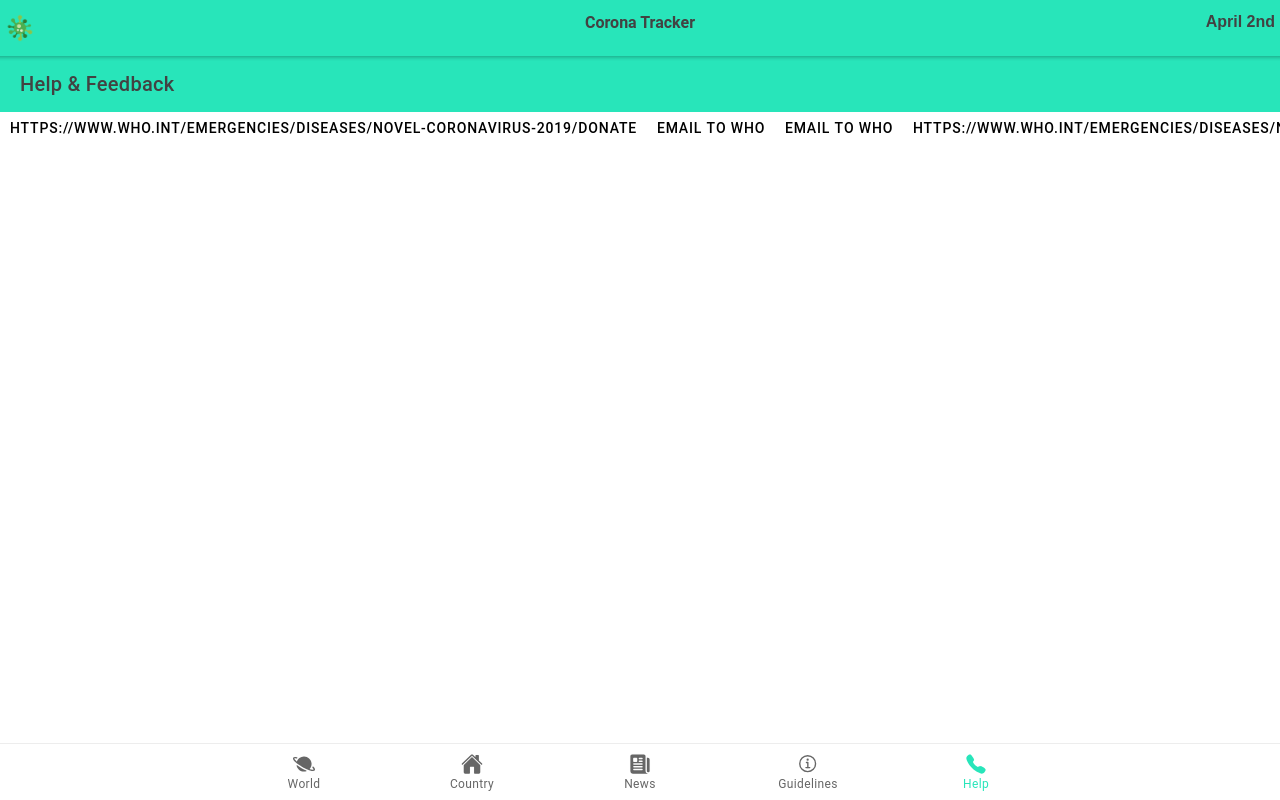
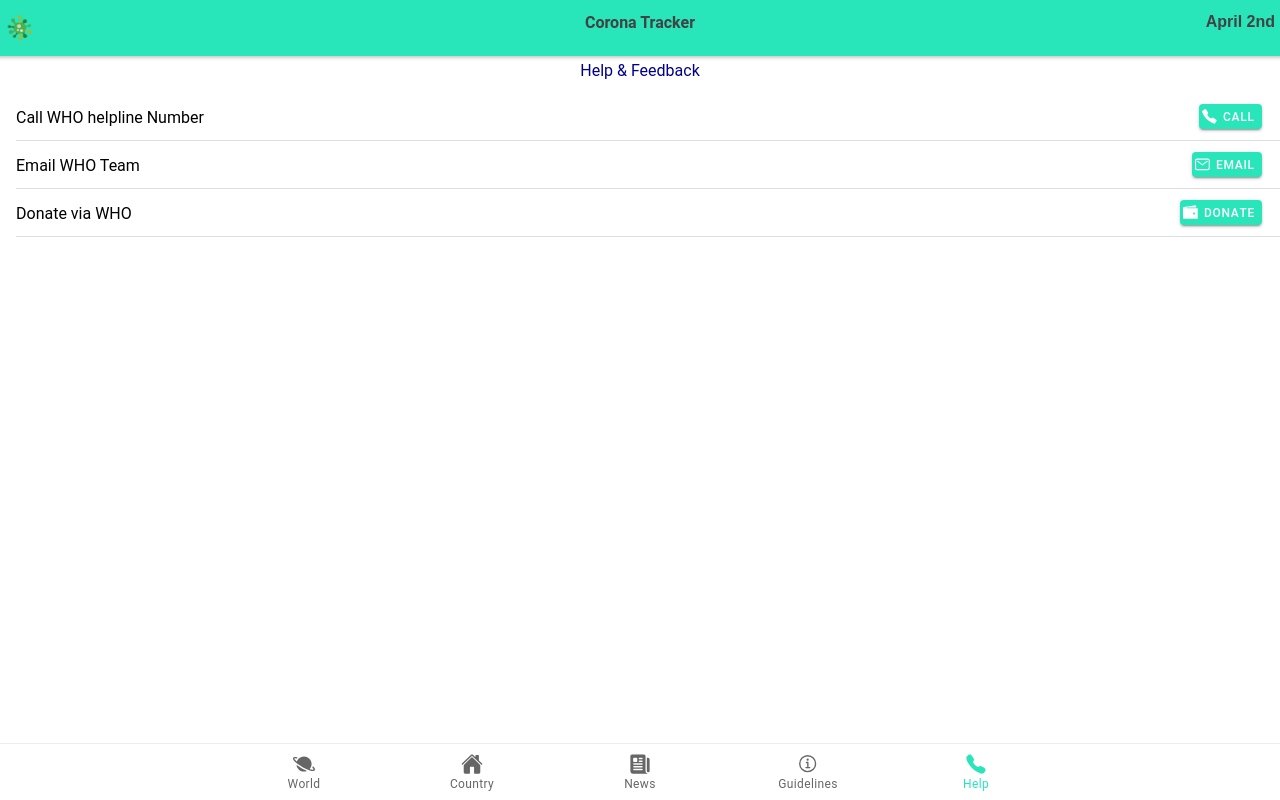
Before and after one commit to kapilraghuwanshi/corona-tracker-app, a React (Create React App) app: page /help in a window 1280 px wide. Built offline with nearby package versions, Linux system fonts and the light colour scheme.

Commit message:
Added tabular form country data, updated slideshow
Another react hook API call

```diff
--- a/src/pages/CountryTab.css
+++ b/src/pages/CountryTab.css
@@ -3,7 +3,7 @@ ion-content {
 }
 
 ion-toolbar {
-  --background: var(--ion-color-apptheme);
+  --background: var(--ion-color-primary);
 }
 
 .appIcon {
@@ -19,3 +19,8 @@ ion-toolbar {
   font-weight: bolder;
   font-family: fantasy;
 }
+
+.pageTitle {
+  color: darkblue;
+  text-align: center;
+}
--- a/src/pages/CountryTab.tsx
+++ b/src/pages/CountryTab.tsx
@@ -44,7 +44,7 @@ const CountryTab: React.FC = () => {
     getCountryData();
   }, []);
 
-console.log(data[60]);
+  console.log(data[60]);
 
   const TotalCasesPieChart = {
     labels: ['Total', 'Confirmed', 'Recovered', 'Deaths'],
@@ -80,10 +80,10 @@ console.log(data[60]);
         </IonToolbar>
       </IonHeader>
       <IonContent>
-        <IonToolbar>
-          <IonTitle>India Cases</IonTitle>
-        </IonToolbar>
         <IonLoading isOpen={showLoading} onDidDismiss={() => setShowLoading(false)} message={'Fetching total cases...'} />
+        <IonRow>
+          <IonCol class="pageTitle">India COVID19 Cases</IonCol>
+        </IonRow>
         <IonCard>
           <Doughnut data={TotalCasesPieChart}
             options={{
--- a/src/pages/GuidelinesTab.css
+++ b/src/pages/GuidelinesTab.css
@@ -5,7 +5,7 @@ ion-content ion-toolbar {
 }
 
 ion-toolbar {
-  --background: var(--ion-color-apptheme);
+  --background: var(--ion-color-primary);
 }
 
 .appIcon {
@@ -21,3 +21,8 @@ ion-toolbar {
   font-weight: bolder;
   font-family: fantasy;
 }
+
+.pageTitle {
+  color: darkblue;
+  text-align: center;
+}
--- a/src/pages/GuidelinesTab.tsx
+++ b/src/pages/GuidelinesTab.tsx
@@ -17,10 +17,9 @@ const WorldTab: React.FC = () => {
         </IonToolbar>
       </IonHeader>
       <IonContent>
-        <IonToolbar>
-          <IonTitle>Advisory & Guidelines</IonTitle>
-        </IonToolbar>
-        <ExploreContainer name="Tab 1 page" />
+        <IonRow>
+          <IonCol class="pageTitle">Advisory & Guidelines</IonCol>
+        </IonRow>
       </IonContent>
     </IonPage>
   );
--- a/src/pages/HelpTab.css
+++ b/src/pages/HelpTab.css
@@ -3,7 +3,7 @@ ion-content {
 }
 
 ion-toolbar {
-  --background: var(--ion-color-apptheme);
+  --background: var(--ion-color-primary);
 }
 
 .appIcon {
@@ -19,3 +19,8 @@ ion-toolbar {
   font-weight: bolder;
   font-family: fantasy;
 }
+
+.pageTitle {
+  color: darkblue;
+  text-align: center;
+}
--- a/src/pages/HelpTab.tsx
+++ b/src/pages/HelpTab.tsx
@@ -1,8 +1,8 @@
 import React from 'react';
-import { IonContent, IonHeader, IonPage, IonTitle, IonToolbar, IonRow, IonCol, IonImg, IonButtons, IonButton } from '@ionic/react';
+import { IonContent, IonHeader, IonPage, IonTitle, IonToolbar, IonRow, IonCol, IonImg, IonButtons, IonButton, IonIcon, IonGrid, IonList, IonItem, IonLabel } from '@ionic/react';
 import moment from 'moment';
-import ExploreContainer from '../components/ExploreContainer';
 import './HelpTab.css';
+import { callSharp, mailOutline, walletSharp } from 'ionicons/icons';
 
 const HelpTab: React.FC = () => {
   return (
@@ -17,15 +17,24 @@ const HelpTab: React.FC = () => {
         </IonToolbar>
       </IonHeader>
       <IonContent>
-        <IonToolbar>
-          <IonTitle>Help & Feedback</IonTitle>
-        </IonToolbar>
-        <IonButtons>
-          <IonButton>https://www.who.int/emergencies/diseases/novel-coronavirus-2019/donate</IonButton>
-          <IonButton href="mailto:">Email to WHO</IonButton>
-          <IonButton href="tel:">Email to WHO</IonButton>
-          <IonButton>https://www.who.int/emergencies/diseases/novel-coronavirus-2019/donate</IonButton>
-        </IonButtons>
+        <IonRow>
+          <IonCol class="pageTitle">Help & Feedback</IonCol>
+        </IonRow>
+
+        <IonList>
+          <IonItem>
+            <IonLabel>Call WHO helpline Number</IonLabel>
+            <IonButton href="tel:+41-22-7912111"><IonIcon slot="start" icon={callSharp} /> Call</IonButton>
+          </IonItem>
+          <IonItem>
+            <IonLabel>Email WHO Team</IonLabel>
+            <IonButton href="mailto:mediainquiries@who.int"><IonIcon slot="start" icon={mailOutline} /> Email</IonButton>
+          </IonItem>
+          <IonItem>
+            <IonLabel>Donate via WHO</IonLabel>
+            <IonButton href="https://www.who.int/emergencies/diseases/novel-coronavirus-2019/donate:"><IonIcon slot="start" icon={walletSharp} /> Donate</IonButton>
+          </IonItem>
+        </IonList>
       </IonContent>
     </IonPage>
   );
--- a/src/pages/NewsTab.css
+++ b/src/pages/NewsTab.css
@@ -3,7 +3,7 @@ ion-content {
 }
 
 ion-toolbar {
-  --background: var(--ion-color-apptheme);
+  --background: var(--ion-color-primary);
 }
 
 .appIcon {
@@ -15,8 +15,8 @@ ion-toolbar {
 }
 
 .pageTitle {
+  color: darkblue;
   text-align: center;
-  font-size: 17px;
 }
 
 .appDate {
--- a/src/pages/NewsTab.tsx
+++ b/src/pages/NewsTab.tsx
@@ -57,10 +57,10 @@ const NewsTab: React.FC = () => {
         </IonToolbar>
       </IonHeader>
       <IonContent>
-        <IonToolbar>
-          <IonTitle class="pageTitle">Latest News Bulletins</IonTitle>
-        </IonToolbar>
         <IonLoading isOpen={showLoading} onDidDismiss={() => setShowLoading(false)} message={'Fetching latest updates...'} />
+        <IonRow>
+          <IonCol class="pageTitle">Latest News Bulletins</IonCol>
+        </IonRow>
         <IonList>
           {data.map((news, idx) => (
             <IonItem key={idx}>
--- a/src/pages/WorldTab.css
+++ b/src/pages/WorldTab.css
@@ -3,7 +3,7 @@ ion-content {
 }
 
 ion-toolbar {
-  --background: var(--ion-color-apptheme);
+  --background: var(--ion-color-primary);
 }
 
 .appIcon {
@@ -22,8 +22,8 @@ ion-toolbar {
 }
 
 .pageTitle {
+  color: darkblue;
   text-align: center;
-  font-size: 17px;
 }
 
 .casesBox {
@@ -88,7 +88,7 @@ ion-toolbar {
 
 .pieCard {
   margin-top: -5px;
-  margin-bottom: 5px;
+  padding-top: 5px;
 }
 
 .tipsSlides {
--- a/src/pages/WorldTab.tsx
+++ b/src/pages/WorldTab.tsx
@@ -1,5 +1,5 @@
 import React, { useState, useEffect } from 'react';
-import { IonContent, IonHeader, IonPage, IonTitle, IonToolbar, IonImg, IonRow, IonCol, IonList, IonItem, IonLoading, IonCard, IonSlides, IonSlide } from '@ionic/react';
+import { IonContent, IonHeader, IonPage, IonTitle, IonToolbar, IonImg, IonRow, IonCol, IonList, IonItem, IonLoading, IonCard, IonSlides, IonSlide, IonLabel, IonGrid } from '@ionic/react';
 import moment from 'moment';
 import axios from 'axios';
 import { Pie, } from 'react-chartjs-2';
@@ -17,6 +17,16 @@ interface ICaseCount {
   deaths: number;
 }
 
+interface IGLobalCountryWiseCount {
+  count: number;
+  date: string;
+  result: ICountry[];
+}
+
+interface ICountry {
+  country: ICaseCount
+}
+
 const slideOpts = {
   initialSlide: 1,
   speed: 50,
@@ -28,6 +38,11 @@ const slideOpts = {
 function AddNumFunc(props: any) {
   return (props.a + props.b + props.c).toLocaleString();
 }
+
+// function CountryCodeToNames(code: string): string {
+//   if
+//   return ;
+// }
 
 const WorldTab: React.FC = () => {
 
@@ -68,6 +83,16 @@ const WorldTab: React.FC = () => {
     ]
   }
 
+  const [countryWiseData, setCountryWiseData] = useState<ICountry[]>([]);
+  useEffect(() => {
+    const getGlobalCountryData = async () => {
+      //latest global country wise count
+      const result = await axios('https://covidapi.info/api/v1/global/latest');
+      setCountryWiseData(result.data.result);
+    };
+    getGlobalCountryData();
+  }, []);
+
   return (
     <IonPage>
       <IonHeader>
@@ -80,11 +105,10 @@ const WorldTab: React.FC = () => {
         </IonToolbar>
       </IonHeader>
       <IonContent>
-        <IonToolbar>
-          <IonTitle class="pageTitle">World COVID-19</IonTitle>
-        </IonToolbar>
         <IonLoading isOpen={showLoading} onDidDismiss={() => setShowLoading(false)} message={'Fetching total cases...'} />
-
+        <IonRow>
+          <IonCol class="pageTitle">COVID-19 Dashboard</IonCol>
+        </IonRow>
         <IonRow class="casesBox">
           <IonCol class="totalCases">Total <AddNumFunc a={confirmed} b={recovered} c={deaths} /></IonCol>
           <IonCol class="confirmedBox">Confirmed {confirmed?.toLocaleString()}</IonCol>
@@ -119,10 +143,34 @@ const WorldTab: React.FC = () => {
           </IonSlide>
         </IonSlides>
         <IonCard>
-
+          <IonGrid>
+            <IonRow class="">
+              <IonCol>Place</IonCol>
+              <IonCol>Total</IonCol>
+              <IonCol>Active</IonCol>
+              <IonCol>Recovered</IonCol>
+              <IonCol>Deaths</IonCol>
+            </IonRow>
+            {countryWiseData.map((item, idx) => (
+              <IonRow key={idx} >
+                <IonCol>{Object.keys(item)}</IonCol>
+                <IonCol><AddNumFunc a={Object.values(item)[0].confirmed} b={Object.values(item)[0].recovered} c={Object.values(item)[0].deaths} /></IonCol>
+                <IonCol>{Object.values(item)[0].confirmed?.toLocaleString()}</IonCol>
+                <IonCol>{Object.values(item)[0].recovered?.toLocaleString()}</IonCol>
+                <IonCol>{Object.values(item)[0].deaths?.toLocaleString()}</IonCol>
+              </IonRow>
+            ))}
+            <IonRow class="">
+              <IonCol>World</IonCol>
+              <IonCol><AddNumFunc a={confirmed} b={recovered} c={deaths} /></IonCol>
+              <IonCol>{confirmed?.toLocaleString()}</IonCol>
+              <IonCol>{recovered?.toLocaleString()}</IonCol>
+              <IonCol>{deaths?.toLocaleString()}</IonCol>
+            </IonRow>
+          </IonGrid>
         </IonCard>
       </IonContent>
-    </IonPage>
+    </IonPage >
   );
 };
 
--- a/src/theme/variables.css
+++ b/src/theme/variables.css
@@ -3,14 +3,6 @@ http://ionicframework.com/docs/theming/ */
 
 /** Ionic CSS Variables **/
 :root {
- /** app theme **/
-  --ion-color-apptheme: #28E5BA;
-  --ion-color-apptheme-rgb: 40, 229, 186;
-  --ion-color-apptheme-contrast: #ffffff;
-  --ion-color-apptheme-contrast-rgb: 255, 255, 255;
-  --ion-color-apptheme-shade: #85FFE3;
-  --ion-color-apptheme-tint: #00DBA8;
-
   /** primary **/
   --ion-color-primary: #28E5BA;
   --ion-color-primary-rgb: 40, 229, 186;
```
